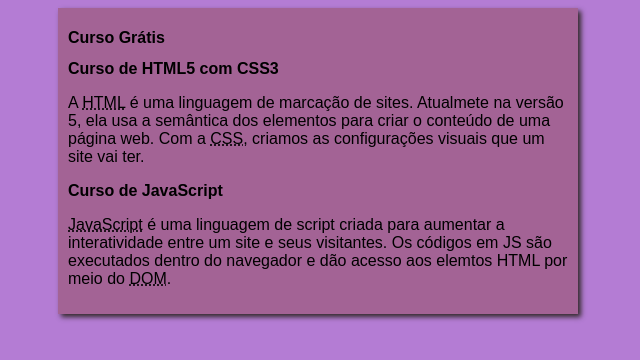
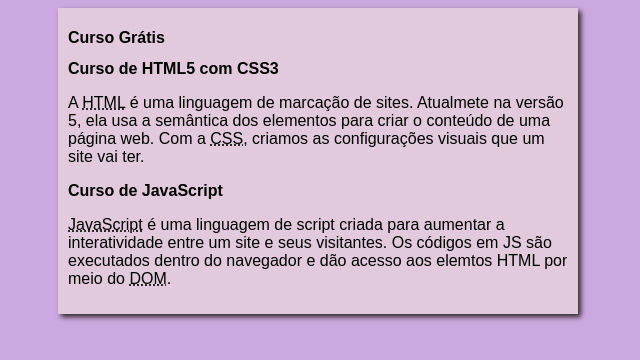
Before and after one commit to LauroJuniior/projeto-site, a plain HTML site: page index.html in a window 1280 px wide. Shown: the whole page, without its empty margins (322-962 px from the left). Drawn offline with Linux system fonts and the light colour scheme.

Commit message:
atualizando web

```diff
--- a/estilos/style.css
+++ b/estilos/style.css
@@ -4,11 +4,11 @@
 }
 
 body{
-    background-color: rgb(180, 124, 212);
+    background-color: rgb(204, 168, 224);
 }
 
 main{
-    background-color: rgb(163, 99, 149);
+    background-color: rgb(226, 202, 221);
     width: 500px;
     margin: auto;
     padding: 10px;
```
